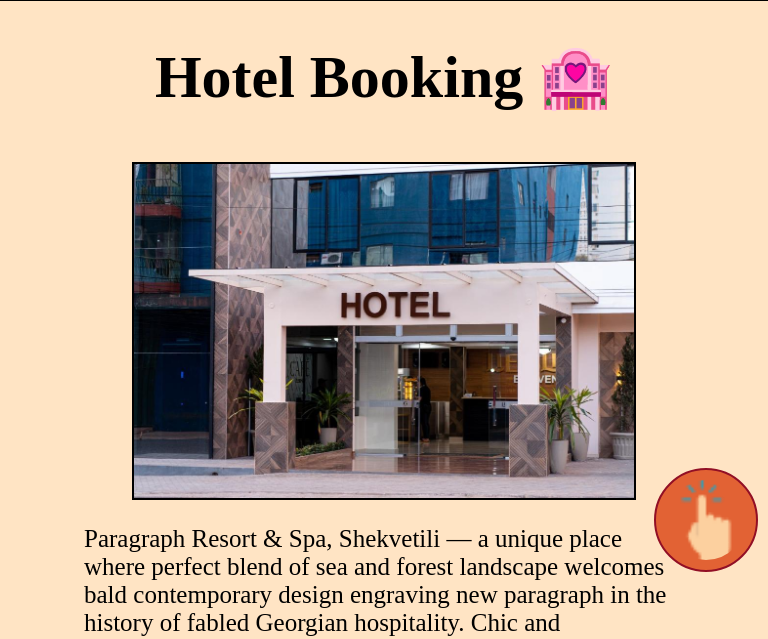
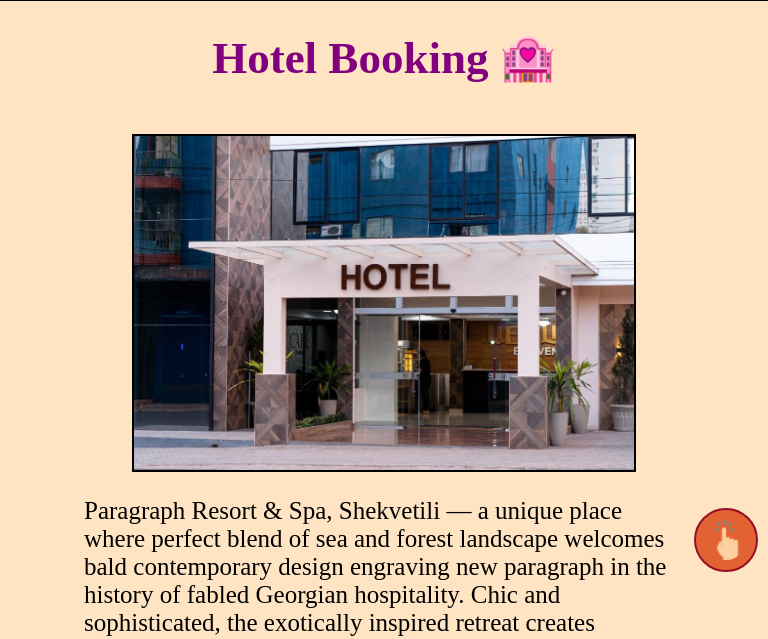
Before and after one commit to pooja882/hotel-booking, a plain HTML site: page index.html in a window 768 px wide. Shown: the part 148-787 px from the top of the page. Drawn offline with Linux system fonts and the light colour scheme.

Commit message:
Initial added

```diff
--- a/index.html
+++ b/index.html
@@ -127,11 +127,29 @@
 
     /* Tablet Device */
     @media screen and (min-width: 501px) and (max-width: 768px){
+    .page-heading{
+        font-size: 45px;
+    }
+
+    .know-more{
+        height: 40px;
+        width: 40px;
+    }
     }
 
     /* desktop Device */
     @media screen and (min-width: 769px){
     }
+    .page-heading{
+        font-size: 45px;
+        color:purple;
+    }
+
+    .know-more{
+        height: 40px;
+        width: 40px;
+    }
+
 
 </style>
 </head>
```
